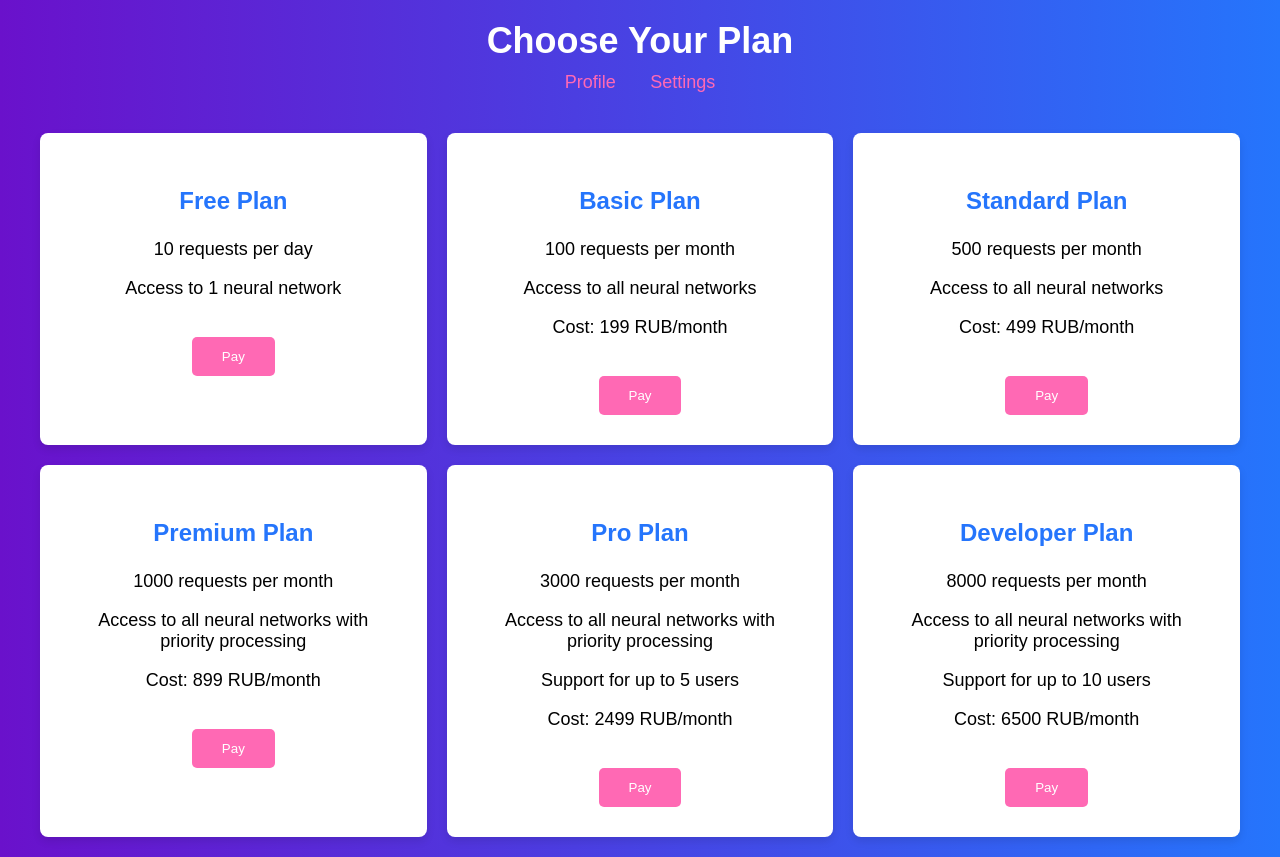
After one commit to Pro100kir2/neurohub, a Flask app: page /choose-plan in a window 1280 px wide. The commit adds this page. Run offline with Flask 3, Linux system fonts and the light colour scheme; some libraries are stand-ins or nearby versions.

Commit message:
"settings / update settings"

```diff
--- a/app.py
+++ b/app.py
@@ -60,21 +60,6 @@ def generate_key(length: int) -> str:
 
     # Генерация ключа заданной длины
     return ''.join(random.choice(allowed_chars) for _ in range(length))
-
-
-def get_user_from_db(user_id):
-    # Пример выполнения запроса к базе данных
-    query = "SELECT name, gmail, plan FROM users WHERE id = %s"
-    cursor.execute(query, (user_id,))
-    result = cursor.fetchone()
-    if result:
-        return {
-            'name': result[0],
-            'gmail': result[1],
-            'plan': result[2]
-        }
-    return None
-
 
 def refresh_token(token):
     try:
@@ -280,7 +265,9 @@ def about():
 @app.route('/privacy-policy')
 def privacy_policy():
     return render_template('PrivacyPolicyPage.js')
-
+@app.route('/choose-plan')
+def choose_plan():
+    return render_template('choose-plan.html')
 
 # Обработчик 404 ошибки
 @app.errorhandler(404)
@@ -298,6 +285,120 @@ def logout():
 @login_required
 def neuro():
     return render_template('home-profile.html')
+@app.route('/settings')
+@login_required
+def settings():
+    return render_template('settings.html')
+
+
+# Укажите параметры подключения к базе данных PostgreSQL
+DATABASE_URL = os.getenv('DATABASE_URL')
+
+if DATABASE_URL:
+    # Разбираем строку подключения
+    url = urlparse(DATABASE_URL)
+
+    DB_CONFIG = {
+        'dbname': url.path[1:],  # Все после первого слэша
+        'user': url.username,
+        'password': url.password,
+        'host': url.hostname,
+        'port': url.port,}
+
+@app.route('/update-settings', methods=['POST'])
+def update_settings():
+    print("Received a request to update settings.")  # Логируем начало обработки запроса
+
+    # Проверка, что запрос содержит тело в формате JSON
+    if request.is_json:
+        data = request.get_json()
+        print("Request body received as JSON.")  # Логируем, что тело запроса в формате JSON
+
+        # Извлекаем значения из данных
+        name = data.get('name')
+        email = data.get('email')
+        public_key = data.get('public_key')
+        private_key = data.get('private_key')
+
+        print(f"Extracted data: Name: {name}, Email: {email}, Public Key: {public_key}, Private Key: {private_key}")
+
+        # Логика проверки и сохранения данных
+        if not private_key:
+            print("Private key is missing!")  # Логируем отсутствие приватного ключа
+            return jsonify({'message': 'Private key is required.'}), 400
+
+        # Логируем каждый шаг при обновлении данных в базе
+        print("Attempting to update user data in the database...")
+
+        # Например, если передаем только непустые значения, обновляем только их:
+        if name:
+            print(f"Updating name to: {name}")
+        if email:
+            print(f"Updating email to: {email}")
+        if public_key:
+            print(f"Updating public key to: {public_key}")
+        if private_key:
+            print(f"Updating private key to: {private_key}")
+
+        # Пример обновления данных в базе
+        user_id = 86  # Пример ID пользователя, его можно получить из токена или сессии
+        success = update_user_in_db(user_id, name, email, public_key, private_key)
+
+        if success:
+            print("User data successfully updated in the database.")  # Логируем успешное обновление
+            return jsonify({'message': 'Settings updated successfully!'}), 200
+        else:
+            print("Failed to update user data in the database.")  # Логируем неудачную попытку обновления
+            return jsonify({'message': 'Failed to update settings'}), 500
+    else:
+        print("Request body is not in JSON format!")  # Логируем, что тело запроса не JSON
+        return jsonify({'message': 'Request must be in JSON format'}), 400
+
+
+def update_user_in_db(user_id, name, email, public_key, private_key):
+    try:
+        # Подключаемся к базе данных
+        connection = psycopg2.connect(**DB_CONFIG)
+        cursor = connection.cursor()
+
+        # Получаем текущие значения полей
+        cursor.execute("SELECT name, email, public_key, private_key FROM public.user WHERE id = %s", (user_id,))
+        current_data = cursor.fetchone()
+        current_name, current_email, current_public_key, current_private_key = current_data
+
+        # Если поля не переданы, оставляем их как есть
+        if name is None:
+            name = current_name
+        if email is None:
+            email = current_email
+        if public_key is None:
+            public_key = current_public_key
+        if private_key is None:
+            private_key = current_private_key
+
+        # Формируем SQL-запрос для обновления данных
+        update_query = """
+            UPDATE "public"."user"
+            SET name = %s, email = %s, public_key = %s, private_key = %s
+            WHERE id = %s
+        """
+
+        # Логируем запрос
+        print(f"Executing query: {update_query}")
+        cursor.execute(update_query, (name, email, public_key, private_key, user_id))
+
+        # Сохраняем изменения в базе
+        connection.commit()
+        print("Changes committed to the database.")
+
+        # Закрываем соединение
+        cursor.close()
+        connection.close()
+
+        return True
+    except Exception as e:
+        print(f"Error updating database: {e}")
+        return False
 
 # Запуск приложения
 if __name__ == '__main__':
--- /dev/null
+++ b/templates/choose-plan.html
@@ -0,0 +1,162 @@
+<!DOCTYPE html>
+<html lang="en">
+<head>
+    <meta charset="UTF-8">
+    <meta name="viewport" content="width=device-width, initial-scale=1.0">
+    <title>Pricing Plans</title>
+    <style>
+        /* Стиль для страницы тарифов */
+        body {
+            font-family: Arial, sans-serif;
+            background: linear-gradient(to right, #6a11cb, #2575fc);
+            color: black;
+            margin: 0;
+            padding: 0;
+        }
+
+        .header {
+            background: linear-gradient(to right, #6a11cb, #2575fc);
+            padding: 20px;
+            text-align: center;
+            color: white;
+            position: sticky;
+            top: 0;
+            z-index: 10;
+        }
+
+        .header h1 {
+            font-size: 36px;
+            margin: 0;
+        }
+
+        .header .nav-links {
+            margin-top: 10px;
+        }
+
+        .header .nav-links a {
+            color: #ff69b4;
+            text-decoration: none;
+            margin: 0 15px;
+            font-size: 18px;
+        }
+
+        .pricing-cards {
+            display: grid;
+            grid-template-columns: repeat(3, 1fr);
+            gap: 20px;
+            margin: 20px;
+            max-width: 1200px;
+            margin: 20px auto;
+        }
+
+        .pricing-card {
+            background: white;
+            padding: 30px;
+            border-radius: 8px;
+            text-align: center;
+            box-shadow: 0 4px 8px rgba(0, 0, 0, 0.1);
+            transition: transform 0.3s ease;
+        }
+
+        .pricing-card:hover {
+            transform: scale(1.05);
+        }
+
+        .pricing-card h3 {
+            font-size: 24px;
+            color: #2575fc;
+        }
+
+        .pricing-card p {
+            font-size: 18px;
+        }
+
+        .pricing-card button {
+            background-color: #ff69b4;
+            color: white;
+            border: none;
+            padding: 12px 30px;
+            border-radius: 5px;
+            cursor: pointer;
+            margin-top: 20px;
+            transition: background-color 0.3s ease;
+        }
+
+        .pricing-card button:hover {
+            background-color: #1e66cc;
+        }
+
+        @media (max-width: 768px) {
+            .pricing-cards {
+                grid-template-columns: 1fr 1fr;
+            }
+        }
+
+        @media (max-width: 480px) {
+            .pricing-cards {
+                grid-template-columns: 1fr;
+            }
+        }
+    </style>
+</head>
+<body>
+    <div class="header">
+        <h1>Choose Your Plan</h1>
+        <div class="nav-links">
+            <a href="/profile">Profile</a>
+            <a href="/settings">Settings</a>
+        </div>
+    </div>
+
+    <div class="pricing-cards">
+        <div class="pricing-card">
+            <h3>Free Plan</h3>
+            <p>10 requests per day</p>
+            <p>Access to 1 neural network</p>
+            <button onclick="window.location.href='/subscribe/free'">Pay</button>
+        </div>
+
+        <div class="pricing-card">
+            <h3>Basic Plan</h3>
+            <p>100 requests per month</p>
+            <p>Access to all neural networks</p>
+            <p>Cost: 199 RUB/month</p>
+            <button onclick="window.location.href='/subscribe/basic'">Pay</button>
+        </div>
+
+        <div class="pricing-card">
+            <h3>Standard Plan</h3>
+            <p>500 requests per month</p>
+            <p>Access to all neural networks</p>
+            <p>Cost: 499 RUB/month</p>
+            <button onclick="window.location.href='/subscribe/standard'">Pay</button>
+        </div>
+
+        <div class="pricing-card">
+            <h3>Premium Plan</h3>
+            <p>1000 requests per month</p>
+            <p>Access to all neural networks with priority processing</p>
+            <p>Cost: 899 RUB/month</p>
+            <button onclick="window.location.href='/subscribe/premium'">Pay</button>
+        </div>
+
+        <div class="pricing-card">
+            <h3>Pro Plan</h3>
+            <p>3000 requests per month</p>
+            <p>Access to all neural networks with priority processing</p>
+            <p>Support for up to 5 users</p>
+            <p>Cost: 2499 RUB/month</p>
+            <button onclick="window.location.href='/subscribe/pro'">Pay</button>
+        </div>
+
+        <div class="pricing-card">
+            <h3>Developer Plan</h3>
+            <p>8000 requests per month</p>
+            <p>Access to all neural networks with priority processing</p>
+            <p>Support for up to 10 users</p>
+            <p>Cost: 6500 RUB/month</p>
+            <button onclick="window.location.href='/subscribe/developer'">Pay</button>
+        </div>
+    </div>
+</body>
+</html>
--- a/templates/home-profile.html
+++ b/templates/home-profile.html
@@ -52,7 +52,7 @@
       /* Стили для ссылок */
       header .left-links a,
       header .right-links a {
-          color: black;
+          color: #ff69b4;
           text-decoration: none;
           font-size: 28px;
           margin: 0 10px;
@@ -131,7 +131,7 @@
       }
 
       .service-card button {
-          background-color: #2575fc;
+          background-color: #ff69b4;
           color: white;
           border: none;
           padding: 10px 20px;
@@ -180,8 +180,6 @@
     </header>
 
     <main>
-        <p>Choose a service below to get started:</p>
-
         <div class="services">
             <div class="service-card">
                 <i class="fas fa-briefcase"></i> <!-- Иконка для генерации резюме -->
--- a/templates/profile-page.html
+++ b/templates/profile-page.html
@@ -117,7 +117,7 @@
         </table>
 
         <div class="button-container">
-            <button onclick="window.location.href='/edit-profile'">Edit Profile</button>
+            <button onclick="window.location.href='/settings'">Edit Profile</button>
             <button onclick="window.location.href='/choose-plan'">Choose Plan</button>
             <button onclick="window.location.href='/neuro'">Go to Neuro</button>
         </div>
```
Also changed, not shown: templates/settings.html (added, +178 -0 lines).
